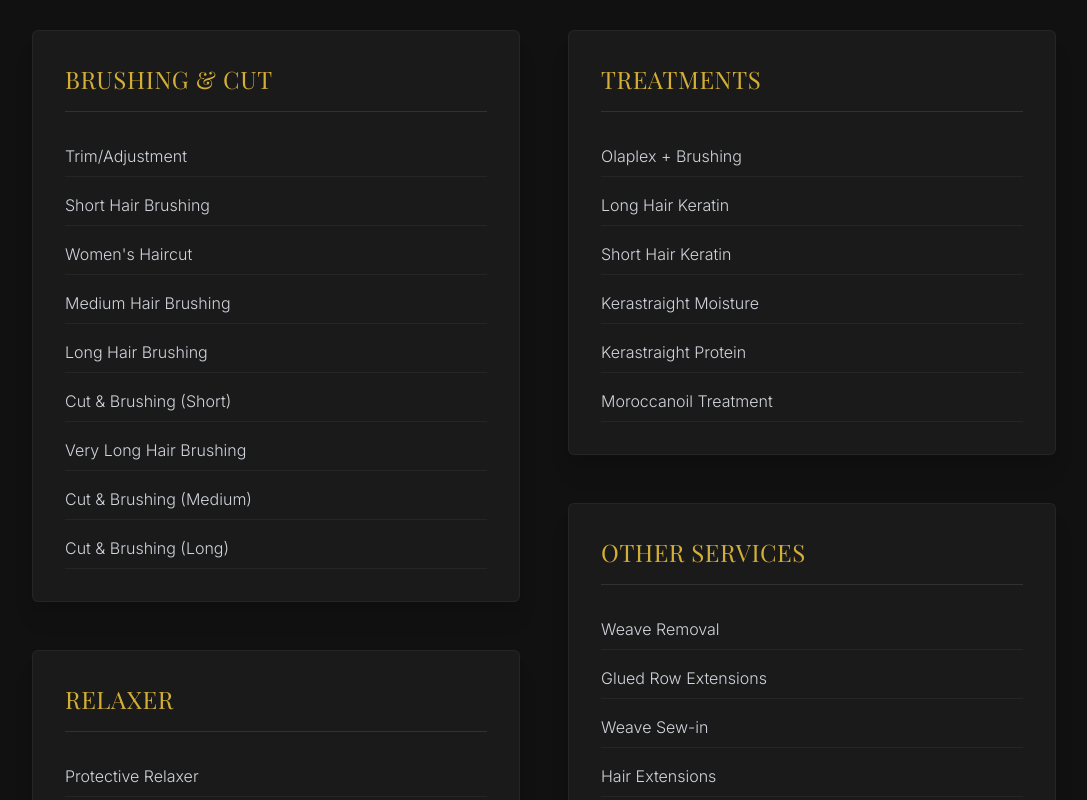
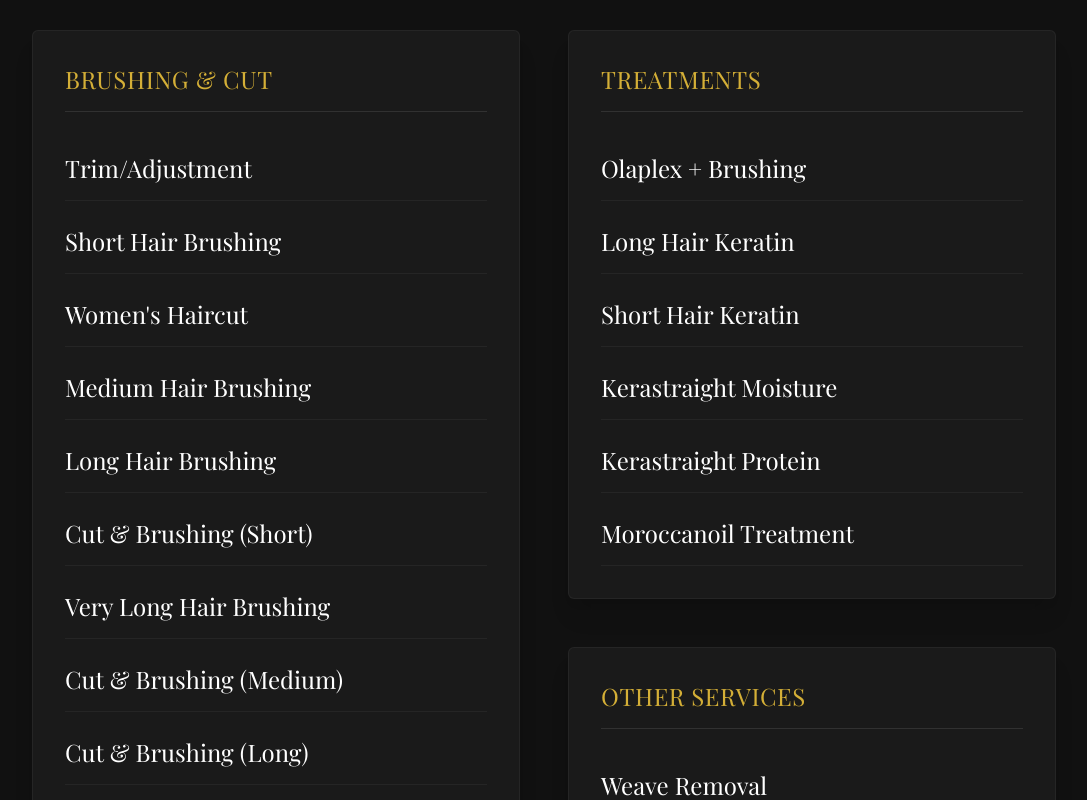
Before and after one commit to cozunap/puntacanabarbier, a React (Vite) app: page /services in a window 1280 px wide. Shown: the part 1280-2080 px from the top of the page, without its empty margins (96-1183 px from the left). Built offline with nearby package versions, Linux system fonts and the light colour scheme; a web font is replaced by a local one.

Commit message:
Match women services typography to men services

```diff
--- a/src/pages/Services.jsx
+++ b/src/pages/Services.jsx
@@ -91,10 +91,10 @@
                   variants={fadeUp}
                   key={sIdx}
                   onClick={() => openBooking(service)}
-                  className="group flex flex-col md:flex-row md:items-center justify-between py-2 border-b border-white/5 cursor-pointer hover:border-gold/30 transition-colors"
+                  className="group flex flex-col md:flex-row md:items-center justify-between py-4 border-b border-white/5 cursor-pointer hover:border-gold/30 transition-colors"
                 >
-                  <span className="text-gray-300 font-light group-hover:text-white transition-colors">{t(service)}</span>
-                  <span className="text-gold opacity-0 group-hover:opacity-100 transition-opacity text-xs tracking-widest uppercase mt-1 md:mt-0">{t('nav.book')}</span>
+                  <span className="font-serif text-2xl text-white group-hover:text-gold transition-colors">{t(service)}</span>
+                  <span className="text-gold opacity-0 group-hover:opacity-100 transition-opacity text-sm tracking-widest uppercase mt-1 md:mt-0">{t('nav.book')}</span>
                 </motion.li>
               ))}
             </motion.ul>
```
